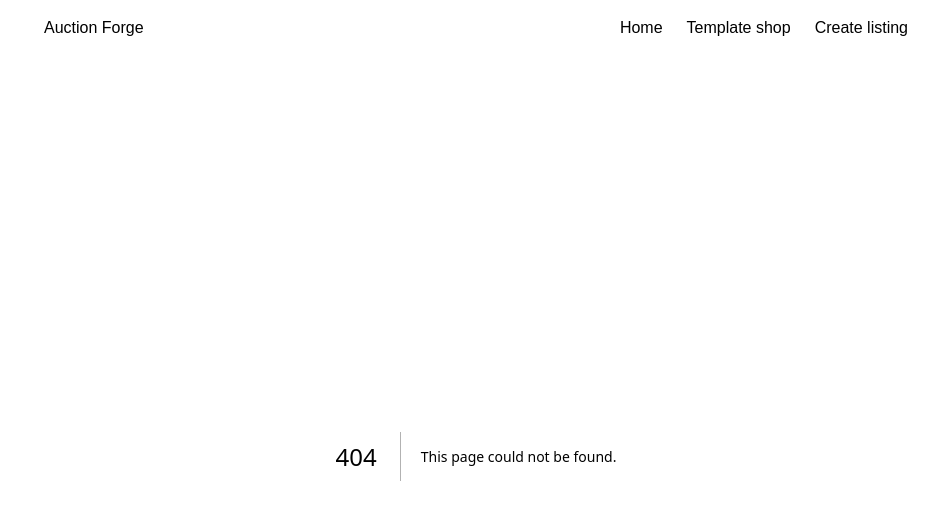
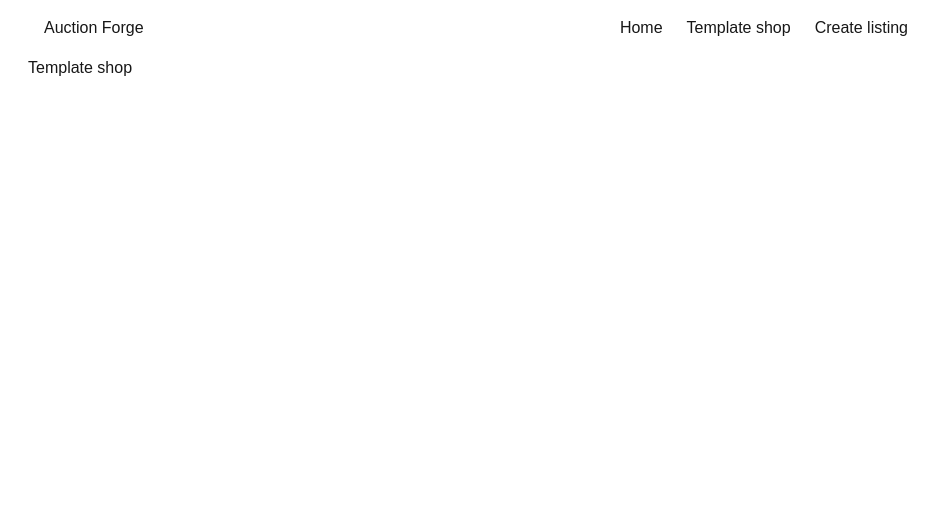
Before and after one commit to Isuu1/auctionforge, a Next.js app: page /shop in a window 1280 px wide. Before the commit this address had no page. Shown: the top 520 px of the page, without its empty margins (164-1102 px from the left). Built offline with nearby package versions, Linux system fonts and the light colour scheme.

Commit message:
Add pages

```diff
--- /dev/null
+++ b/app/(creator)/creator/page.tsx
@@ -0,0 +1,7 @@
+export default function Page() {
+  return (
+    <div>
+      <h1>Listing creator</h1>
+    </div>
+  );
+}
--- /dev/null
+++ b/app/(shop)/shop/[id]/page.tsx
@@ -0,0 +1,3 @@
+export default function Page() {
+  return <div>Single template page</div>;
+}
--- /dev/null
+++ b/app/(shop)/shop/page.tsx
@@ -0,0 +1,7 @@
+export default function Page() {
+  return (
+    <div>
+      <h1>Template shop</h1>
+    </div>
+  );
+}
```
